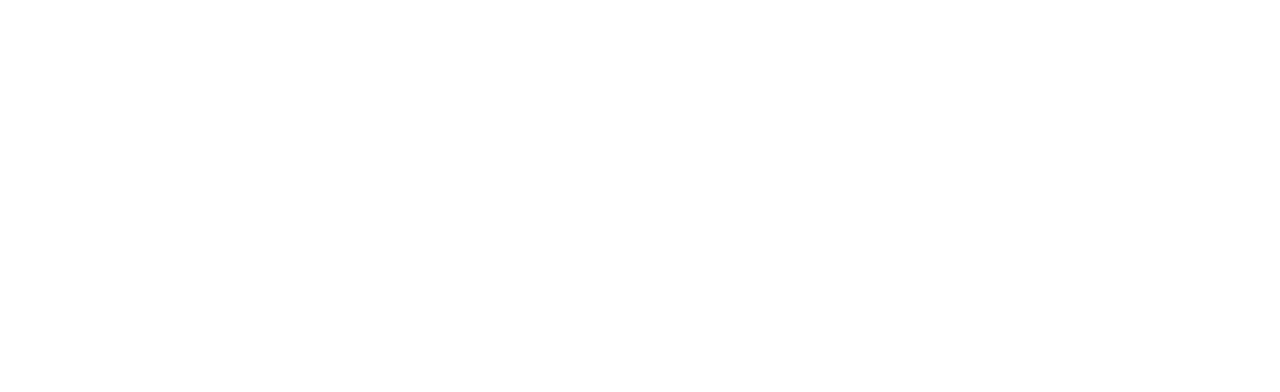
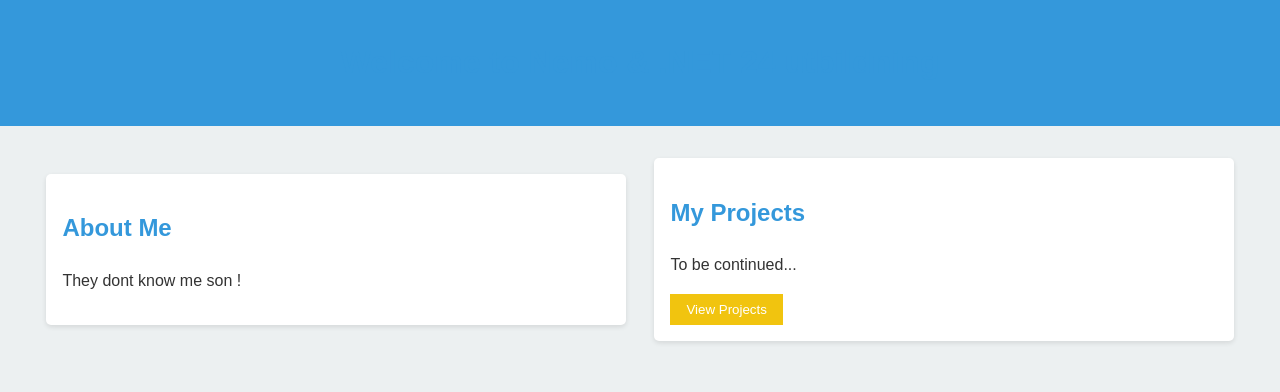
Before and after one commit to OscarSystemDeveloper/BestTeam, a plain HTML site: page index.html in a window 1280 px wide. Drawn offline with Linux system fonts and the light colour scheme.

Commit message:
First Fix

```diff
--- a/index.html
+++ b/index.html
@@ -4,3 +4,107 @@
     <meta charset="UTF-8" />
     <meta name="viewport" content="width=device-width, initial-scale=1.0" />
     <title>.NET 24 gang</title>
+    <style>
+      /* Global Styles */
+      :root {
+        --primary-color: #3498db;
+        --secondary-color: #f1c40f;
+        --background-color: #ecf0f1;
+        --text-color: #333;
+      }
+
+      body {
+        font-family: Arial, sans-serif;
+        margin: 0;
+        padding: 0;
+        background-color: var(--background-color);
+        color: var(--text-color);
+        line-height: 1.6;
+      }
+
+      header {
+        background-color: var(--primary-color);
+        color: white;
+        text-align: center;
+        padding: 1rem;
+      }
+
+      main {
+        display: flex;
+        flex-direction: column;
+        align-items: center;
+        padding: 2rem;
+      }
+
+      section {
+        background-color: white;
+        border-radius: 5px;
+        box-shadow: 0 2px 5px rgba(0, 0, 0, 0.1);
+        padding: 1rem;
+        max-width: 600px;
+        width: 100%;
+        margin-bottom: 1rem;
+      }
+
+      h1,
+      h2,
+      h3 {
+        color: var(--primary-color);
+      }
+
+      button {
+        background-color: var(--secondary-color);
+        color: white;
+        border: none;
+        padding: 0.5rem 1rem;
+        cursor: pointer;
+        transition: background-color 0.3s ease;
+      }
+
+      button:hover {
+        background-color: #ffd700;
+      }
+
+      @media screen and (min-width: 768px) {
+        main {
+          flex-direction: row;
+          justify-content: space-around;
+        }
+
+        section {
+          flex-basis: 45%;
+        }
+      }
+    </style>
+  </head>
+  <body>
+    <header>
+      <h1>Welcome to Nemo & .NET 24 utbildning</h1>
+    </header>
+
+    <main>
+      <section id="about">
+        <h2>About Me</h2>
+        <p>They dont know me son !</p>
+      </section>
+
+      <section id="projects">
+        <h2>My Projects</h2>
+        <p>To be continued...</p>
+        <button id="projectButton">View Projects</button>
+      </section>
+    </main>
+
+    <script>
+      // Simple interactivity: Change button text on click
+      document
+        .getElementById("projectButton")
+        .addEventListener("click", function () {
+          this.textContent =
+            this.textContent === "View Projects"
+              ? "Hide Projects"
+              : "View Projects";
+        });
+    </script>
+  </body>
+</html>
```
